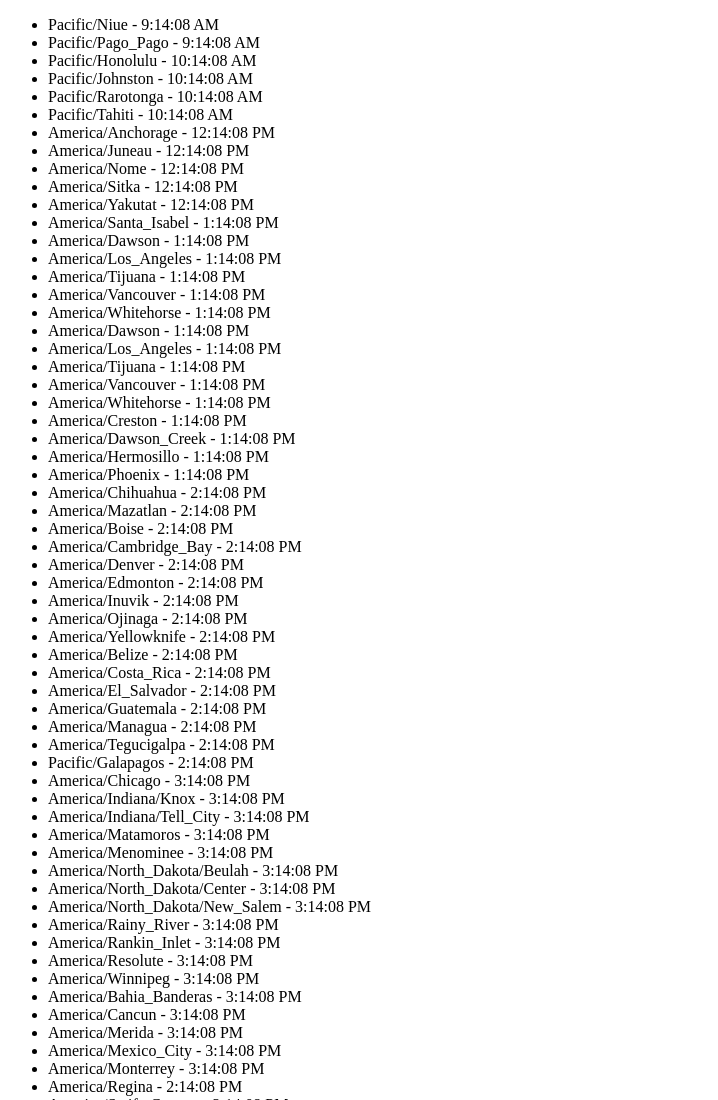
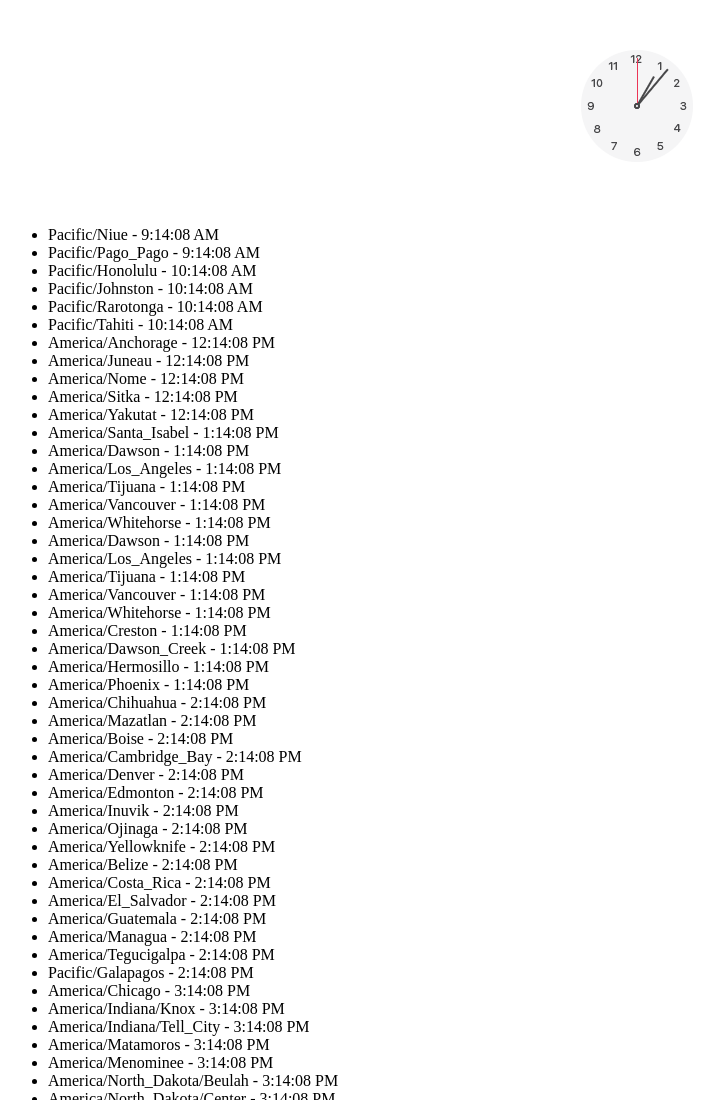
Before and after one commit to tanjuha/world_clock, a plain HTML site: page index.html in a window 1280 px wide. Shown: the top 1100 px of the page, without its empty margins (0-718 px from the left). Drawn offline with Linux system fonts and the light colour scheme.

Commit message:
+ style clock

```diff
--- a/index.html
+++ b/index.html
@@ -1,14 +1,22 @@
 <!DOCTYPE html>
 <html lang="en">
   <head>
-    <meta charset="UTF-8">
-    <meta name="viewport" content="width=device-width, initial-scale=1.0">
-    <link rel="shortcut icon" href="favicon.ico">
+    <meta charset="UTF-8" />
+    <meta name="viewport" content="width=device-width, initial-scale=1.0" />
+    <link rel="shortcut icon" href="favicon.ico" />
+    <link rel="stylesheet" href="style.css" />
     <title>Date</title>
   </head>
-<body>
-
-  <ul id="timezone"></ul>
-  <script src="script.js"></script>
-</body>
+  <body>
+    <br />
+    <div class="cityClock">
+      <div class="hour"></div>
+      <div class="minut"></div>
+      <div class="secon"></div>
+      <div class="center"></div>
+    </div>
+    <br />
+    <ul id="timezone"></ul>
+    <script src="script.js"></script>
+  </body>
 </html>
--- /dev/null
+++ b/style.css
@@ -0,0 +1,52 @@
+:root {
+  --clock-size: 120px;
+  --clock-br-radius: 100px;
+  --clock-bgc: #000;
+  --clock-center-bgc: rgb(102, 90, 90);
+}
+
+.cityClock {
+  position: relative;
+  margin: 20px auto;
+  width: var(--clock-size);
+  height: var(--clock-size);
+  display:flex;
+  justify-content: center;
+  align-items: center;
+  padding: 3px;
+  background: url(img/clock-hms.png) no-repeat;
+}
+
+.cityClock .hour,
+.cityClock .minut,
+.cityClock .secon{
+  position: absolute;
+  top: 0;
+  left: 0;
+  width: 120px;
+  height: 120px;
+}
+
+.hour{
+  background: url(img/clock-hms.png) no-repeat -120px 0;
+  transform: rotate(30deg) translateZ(0px);
+}
+
+.minut{
+  background: url(img/clock-hms.png) no-repeat -240px 0;
+  transform: rotate(40deg) translateZ(0px);
+}
+
+.secon {
+  background: url(img/clock-hms.png) no-repeat -359px 0;
+  transform: rotate(0deg) translateZ(0px);
+}
+
+.center{
+  position: absolute;
+  width: 6px;
+  height: 6px;
+  left: 57px;
+  top: 57px;
+  background: url(img/clock-hms.png) no-repeat -480px 0;
+}
```
Also changed, not shown: img/clock-hms.png (added).
